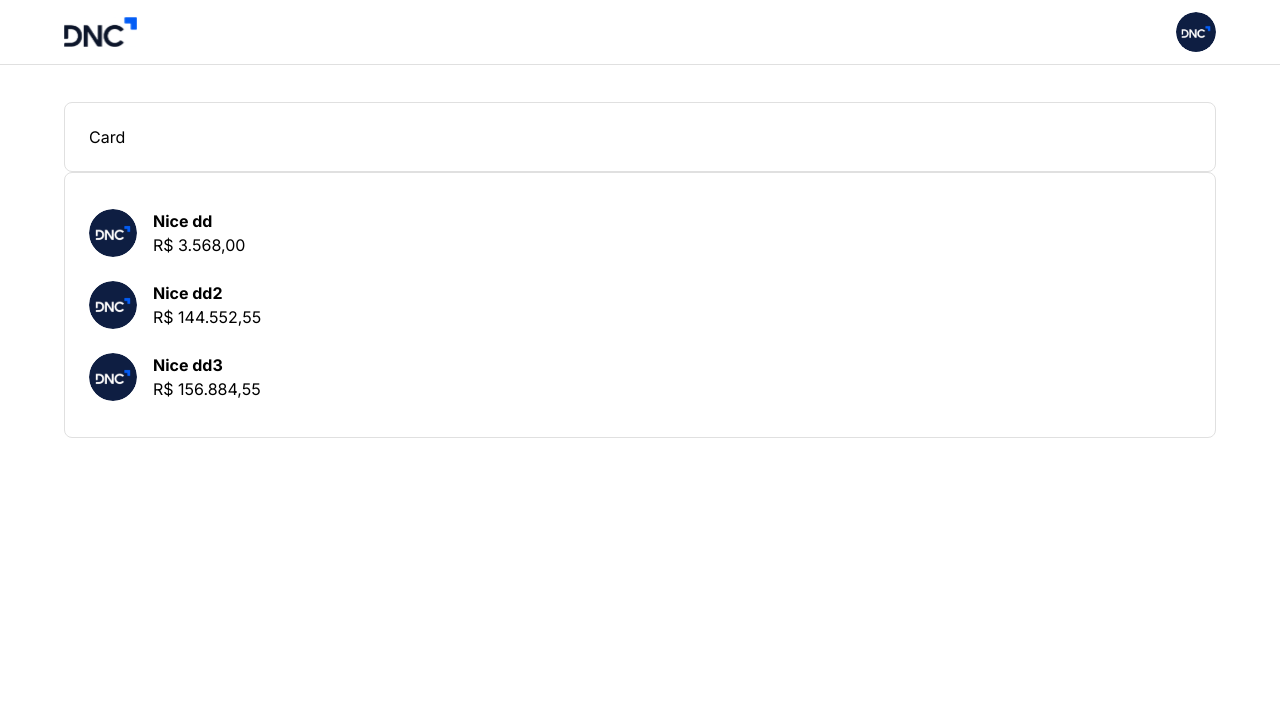
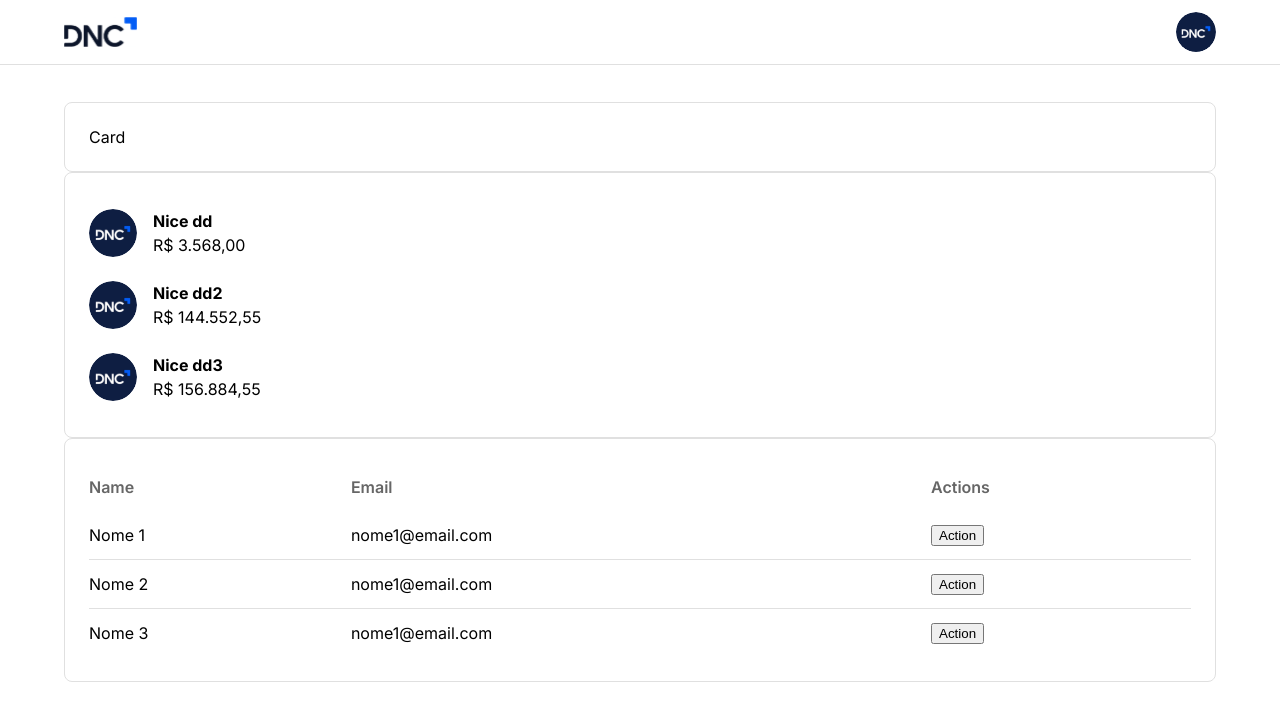
Before and after one commit to Bastos2894/dnc-sales-dashboard-bastos, a React (Vite) app: page /home in a window 1280 px wide. Shown: the top 720 px of the page. Built offline with nearby package versions, Linux system fonts and the light colour scheme.

Commit message:
customTable

```diff
--- /dev/null
+++ b/src/components/customTable.tsx
@@ -0,0 +1,65 @@
+import type {CustomTableProps} from 'src/types'
+import styled from 'styled-components'
+import { pxToRem } from 'src/utils'
+
+const TableWrapper = styled.div`
+    width: 100%;
+    overflow-x: auto;
+    table {
+        width: 100%;
+        border-collapse: collapse;
+        th,
+        td{
+            height: ${pxToRem(48)};
+            padding: 0 ${pxToRem(8)} 0 0;
+            text-align: left;
+            &.last-child {
+                text-align: right;
+                padding: 0;
+            }
+        }
+
+        th{
+            color: ${(props) => props.theme.typographies.subtitle};
+            font-weight: 600;
+        }
+
+        tr {
+            border-bottom: ${pxToRem(1)} solid ${(props) => props.theme.appDeFaultStroke};
+            &:last-child {
+                border-bottom: none;
+            }
+        }
+    }
+`
+
+function CustomTable(props: CustomTableProps) {
+    const {headers, rows} = props
+    return(
+        <TableWrapper>
+            <table>
+                <thead>
+                    <tr>
+                        {
+                            headers.map((header, index) => (
+                                <th key={index}>{header}</th>
+                            ))
+                        }
+                    </tr>
+                </thead>
+                <tbody>
+                    {rows.map((row, rowIndex) => (
+                        <tr key={rowIndex}>
+                            {row.map((cell, cellIndex)=> (
+                                <td key={cellIndex}>{cell}</td>
+                            ))}
+                        </tr>
+                    ))}
+                </tbody>
+            </table>
+        </TableWrapper>
+    )
+}
+
+
+export default CustomTable
--- a/src/components/index.ts
+++ b/src/components/index.ts
@@ -7,3 +7,4 @@
 export{ default as FormComponent} from './FormComponent'
 export{ default as Header} from './Header'
 export{ default as AvatarsList} from './AvatarList'
+export{ default as CustomTable} from './customTable'
--- a/src/pages/Home.tsx
+++ b/src/pages/Home.tsx
@@ -1,4 +1,4 @@
-import {Header, CardComponent, AvatarsList} from 'src/components'
+import {Header, CardComponent, AvatarsList, CustomTable} from 'src/components'
 import { Container } from '@mui/material'
 import { currencyConverter }  from 'src/utils'
 
@@ -21,6 +21,27 @@
     }
   ]
 
+  const mockTableData = {
+    header: ['Name', 'Email', 'Actions'],
+    rows: [
+      [
+        <span>Nome 1 </span>,
+        <span>nome1@email.com</span>,
+        <button>Action</button>,
+      ],
+      [
+        <span>Nome 2 </span>,
+        <span>nome1@email.com</span>,
+        <button>Action</button>,
+      ],
+      [
+        <span>Nome 3 </span>,
+        <span>nome1@email.com</span>,
+        <button>Action</button>,
+      ]
+    ]
+  }
+
   return (
     <>
       <Header/>
@@ -31,6 +52,12 @@
         <CardComponent>
           <AvatarsList listData={mockListData}/>
         </CardComponent>
+        <CardComponent>
+          <CustomTable
+            headers={mockTableData.header}
+            rows={mockTableData.rows}
+          />
+        </CardComponent>
       </Container>
 
     </>
--- /dev/null
+++ b/src/types/customTable.d.ts
@@ -0,0 +1,4 @@
+export interface CustomTableProps {
+    headers: string[];
+    rows: React.ReactNode[][];
+}
--- a/src/types/index.ts
+++ b/src/types/index.ts
@@ -2,3 +2,4 @@
 export * from './formComponent'
 export * from './typographies'
 export * from './avatarsList'
+export * from './customTable'
```
